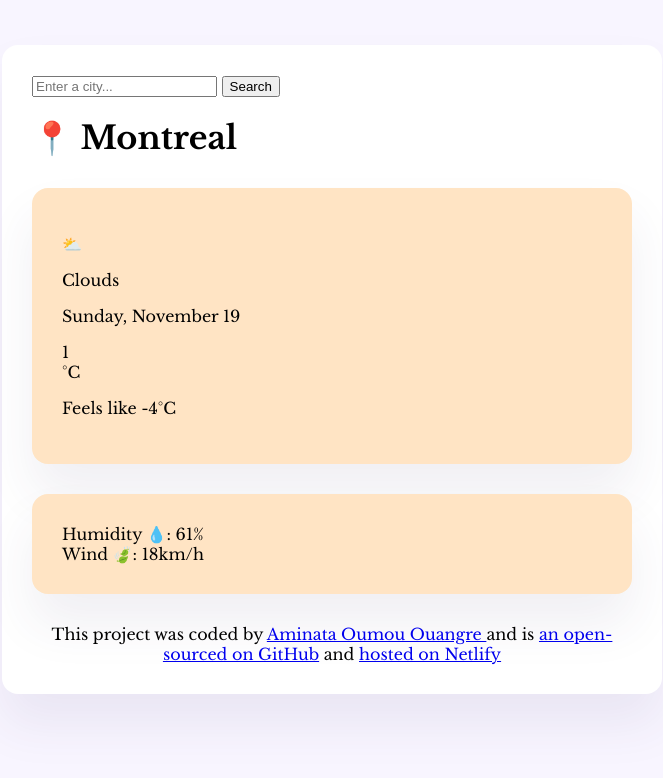
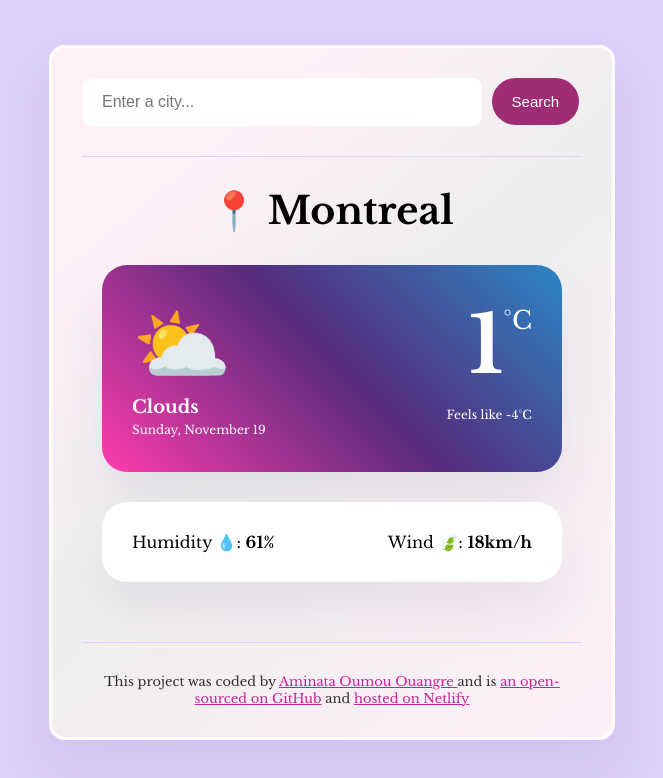
Before and after one commit to Winterfrey13/Weather-project-2.0, a plain HTML site: page index.html in a window 1280 px wide. Shown: the whole page, without its empty margins (308-971 px from the left). Drawn offline with nearby package versions, Linux system fonts and the light colour scheme.

Commit message:
added the basic css

```diff
--- a/index.html
+++ b/index.html
@@ -15,28 +15,42 @@
   <body>
     <div class="weather-app">
       <header>
-        <form>
-          <input type="search" placeholder="Enter a city..." required />
-          <input type="submit" value="Search" />
+        <form class="search-form">
+          <input
+            type="search"
+            placeholder="Enter a city..."
+            required
+            class="search-form-input"
+          />
+          <input type="submit" value="Search" class="search-form-button" />
         </form>
       </header>
       <main>
-        <h1>📍 Montreal</h1>
+        <h1 class="weather-app-city">📍 Montreal</h1>
         <div class="weather-app-data-1">
           <div>
-            <p>⛅</p>
-            <p>Clouds</p>
-            <p>Sunday, November 19</p>
+            <p class="weather-app-emoji">⛅</p>
+            <p>
+              <span class="weather-app-details"> Clouds </span>
+              <br />
+              <span class="weather-app-real-time"> Sunday, November 19</span>
+            </p>
           </div>
           <div>
-            <div>1</div>
-            <div>°C</div>
-            <p>Feels like -4°C</p>
+            <div class="weather-app-temperature-container">
+              <div class="weather-app-temperature">1</div>
+              <div class="weather-app-unit">°C</div>
+            </div>
+            <p class="weather-app-feelslike">Feels like <span>-4</span>°C</p>
           </div>
         </div>
-        <div class="weather-app-data-1">
-          <div>Humidity 💧: <span>61</span>%</div>
-          <div>Wind 🍃: <span>18</span>km/h</div>
+        <div class="weather-app-data-2">
+          <div>
+            Humidity 💧: <strong><span>61</span>%</strong>
+          </div>
+          <div>
+            Wind 🍃: <strong> <span>18</span>km/h</strong>
+          </div>
         </div>
       </main>
       <footer>
--- a/src/style.css
+++ b/src/style.css
@@ -1,26 +1,120 @@
 body {
-  background-color: #f8f5ff;
+  background-color: #ddd0fa;
   font-family: "Libre Baskerville", serif;
 }
 
+a {
+  color: #c8219c;
+}
+
 .weather-app {
-  background: white;
-  max-width: 600px;
+  background: linear-gradient(
+    -40deg,
+    #fff0f8 0%,
+    rgb(238, 238, 238) 52%,
+    #fff0f8 80%
+  );
+  max-width: 500px;
   margin: 45px auto;
   padding: 30px;
   box-shadow: 0 30px 50px rgba(65, 50, 100, 0.08);
   border-radius: 16px;
+  border: 3px solid white;
+}
+header {
+  border-bottom: 1px solid #ded1fa;
+  padding: 0 0 30px 0;
+}
+
+.weather-app-city {
+  text-align: center;
+  margin: 0;
+  font-size: 38px;
+  line-height: 48px;
 }
 
 .weather-app-data-1 {
-  background: bisque;
-  max-width: 600px;
+  background: linear-gradient(45deg, #ff3cac 0%, #562b7c 52%, #2b86c5 100%);
+  max-width: 400px;
+  margin: 30px auto;
+  padding: 30px 30px 18px 30px;
+  box-shadow: 0 30px 50px rgba(65, 50, 100, 0.08);
+  border-radius: 25px;
+  display: flex;
+  justify-content: space-between;
+  color: white;
+}
+
+.weather-app-data-2 {
+  background: white;
+  max-width: 400px;
   margin: 30px auto;
   padding: 30px;
   box-shadow: 0 30px 50px rgba(65, 50, 100, 0.08);
-  border-radius: 16px;
+  border-radius: 25px;
+  display: flex;
+  justify-content: space-between;
+}
+.search-form-input {
+  background-color: white;
+  border: none;
+  border-radius: 10px;
+  width: 80%;
+  padding: 15px 20px;
+  font-size: 16px;
+}
+
+.search-form-button {
+  background-color: #9e2d74;
+  padding: 15px 20px;
+  border: none;
+  border-radius: 50px;
+  font-size: 15px;
+  color: white;
+  margin-left: 5px;
+}
+
+main {
+  padding: 30px 0;
+}
+
+.weather-app-details {
+  font-size: 18px;
+  font-weight: bold;
+}
+
+.weather-app-real-time {
+  font-size: 12px;
+}
+
+.weather-app-emoji {
+  font-size: 80px;
+  line-height: 0.8px;
+  margin: 50px auto;
+}
+
+.weather-app-temperature-container {
+  display: flex;
+  justify-content: right;
+}
+
+.weather-app-temperature {
+  font-size: 80px;
+  font-weight: bold;
+}
+
+.weather-app-unit {
+  margin-top: 10px;
+  font-size: 25px;
+}
+.weather-app-feelslike {
+  font-size: 12px;
 }
 
 footer {
   text-align: center;
+  border-top: 1px solid #ded1fa;
+  padding: 30px 0 0 0;
+  font-size: 13px;
+  color: rgba(0, 0, 0, 0.8);
 }
```
